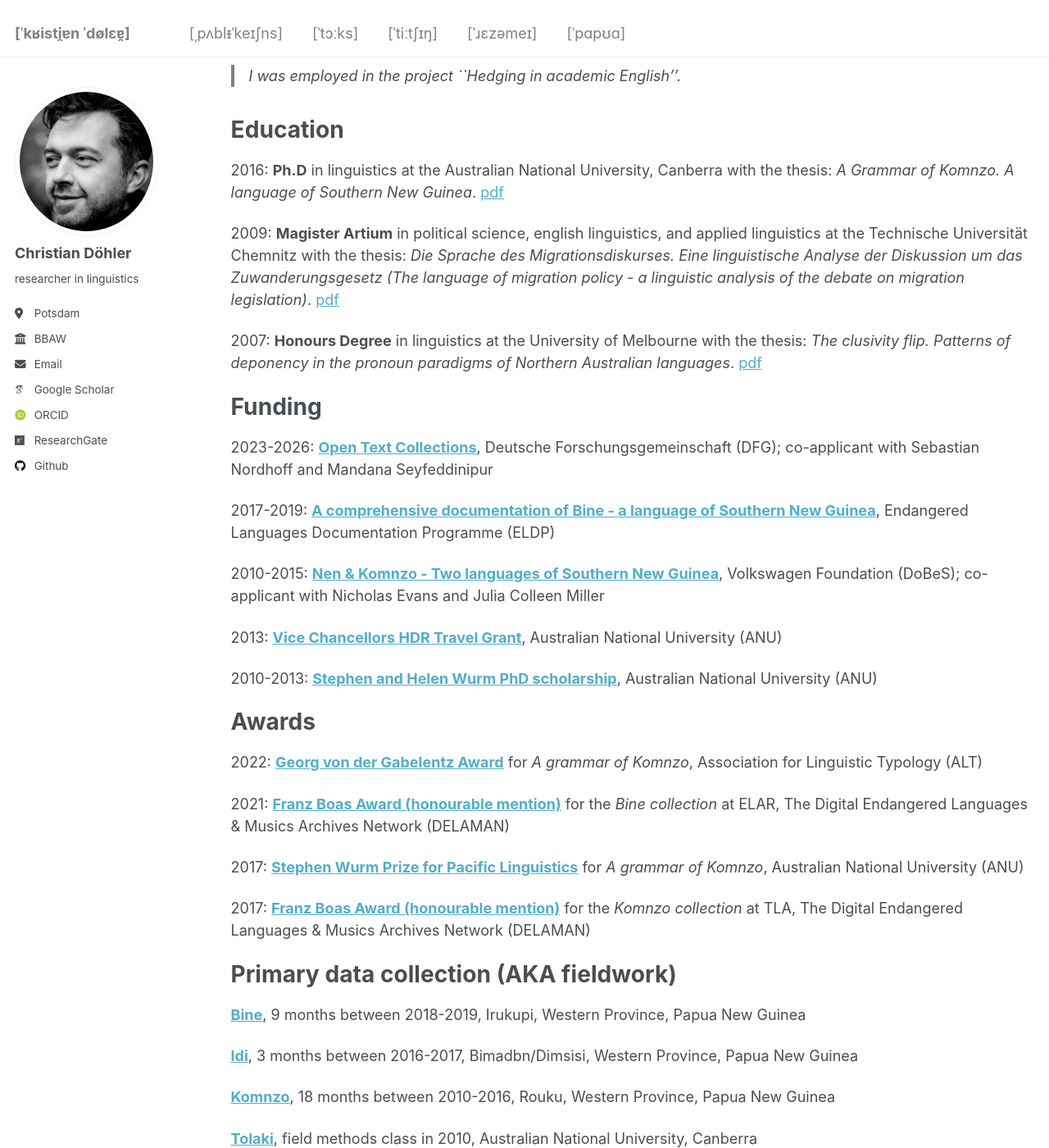
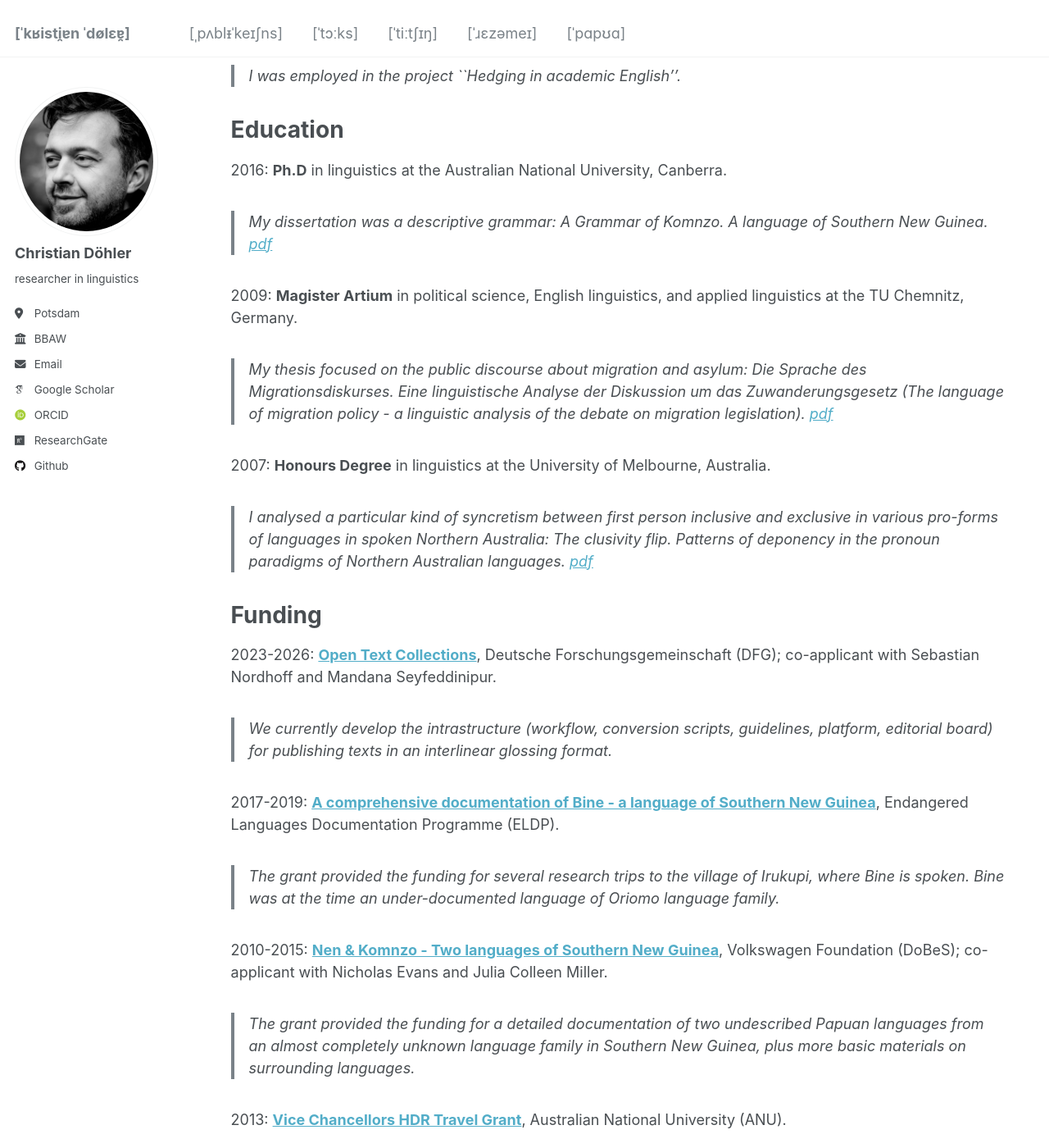
Before and after one commit to chrdoe/chrdoe.github.io, a Jekyll site: the page built from _pages/cv.md, in a window 1280 px wide and 1400 px high, scrolled down 1812 px. Shown: the whole window at 82% size. Built offline with Jekyll 4.4.1, drawn with Linux system fonts in a browser that asks for light colours; some web fonts are replaced; some of the changed text lies outside the part shown.

Commit message:
Update cv.md

```diff
--- a/_pages/cv.md
+++ b/_pages/cv.md
@@ -50,24 +50,32 @@ Work
 
 Education
 ======
-2016: **Ph.D** in linguistics at the Australian National University, Canberra with the thesis: *A Grammar of Komnzo. A language of Southern New Guinea*. [pdf](https://doi.org/10.25911/5d778a5c79763)
+2016: **Ph.D** in linguistics at the Australian National University, Canberra.
+> My dissertation was a descriptive grammar: *A Grammar of Komnzo. A language of Southern New Guinea*. [pdf](https://doi.org/10.25911/5d778a5c79763)
 
-2009: **Magister Artium** in political science, english linguistics, and applied linguistics at the Technische Universität Chemnitz with the thesis: *Die Sprache des Migrationsdiskurses. Eine linguistische Analyse der Diskussion um das Zuwanderungsgesetz (The language of migration policy - a linguistic analysis of the debate on migration legislation)*. [pdf](/files/döhler2009.pdf)
+2009: **Magister Artium** in political science, English linguistics, and applied linguistics at the TU Chemnitz, Germany.
+> My thesis focused on the public discourse about migration and asylum: *Die Sprache des Migrationsdiskurses. Eine linguistische Analyse der Diskussion um das Zuwanderungsgesetz (The language of migration policy - a linguistic analysis of the debate on migration legislation)*. [pdf](/files/döhler2009.pdf)
 
-2007: **Honours Degree** in linguistics at the University of Melbourne with the thesis: *The clusivity flip. Patterns of deponency in the pronoun paradigms of Northern Australian languages*. [pdf](/files/döhler2006.pdf)
+2007: **Honours Degree** in linguistics at the University of Melbourne, Australia.
+> I analysed a particular kind of syncretism between first person inclusive and exclusive in various pro-forms of languages in spoken Northern Australia: *The clusivity flip. Patterns of deponency in the pronoun paradigms of Northern Australian languages*. [pdf](/files/döhler2006.pdf)
 
 Funding
 ====
 
-2023-2026: **[Open Text Collections](https://www.bbaw.de/forschung/open-text-collections)**, Deutsche Forschungsgemeinschaft (DFG); co-applicant with Sebastian Nordhoff and Mandana Seyfeddinipur
+2023-2026: **[Open Text Collections](https://www.bbaw.de/forschung/open-text-collections)**, Deutsche Forschungsgemeinschaft (DFG); co-applicant with Sebastian Nordhoff and Mandana Seyfeddinipur.
+> We currently develop the intrastructure (workflow, conversion scripts, guidelines, platform, editorial board) for publishing texts in an interlinear glossing format.
 
-2017-2019: **[A comprehensive documentation of Bine - a language of Southern New Guinea](https://www.elararchive.org/dk0471)**, Endangered Languages Documentation Programme (ELDP)
+2017-2019: **[A comprehensive documentation of Bine - a language of Southern New Guinea](https://www.elararchive.org/dk0471)**, Endangered Languages Documentation Programme (ELDP).
+> The grant provided the funding for several research trips to the village of Irukupi, where Bine is spoken. Bine was at the time an under-documented language of Oriomo language family.
 
-2010-2015: **[Nen & Komnzo - Two languages of Southern New Guinea](https://portal.volkswagenstiftung.de/search/projectPDF.do?projectId=8476)**, Volkswagen Foundation (DoBeS); co-applicant with Nicholas Evans and Julia Colleen Miller
+2010-2015: **[Nen & Komnzo - Two languages of Southern New Guinea](https://portal.volkswagenstiftung.de/search/projectPDF.do?projectId=8476)**, Volkswagen Foundation (DoBeS); co-applicant with Nicholas Evans and Julia Colleen Miller.
+> The grant provided the funding for a detailed documentation of two undescribed Papuan languages from an almost completely unknown language family in Southern New Guinea, plus more basic materials on surrounding languages.
 
-2013: **[Vice Chancellors HDR Travel Grant](https://study.anu.edu.au/scholarships/find-scholarship/vice-chancellors-hdr-travel-grants)**, Australian National University (ANU)
+2013: **[Vice Chancellors HDR Travel Grant](https://study.anu.edu.au/scholarships/find-scholarship/vice-chancellors-hdr-travel-grants)**, Australian National University (ANU).
+> The grant paid for a research visit to Philadelphia and for the participation at the 3rd International Conference on Language Documentation and Conservation (ICLDC), at the University of Hawaiʻi at Mānoa.
 
-2010-2013: **[Stephen and Helen Wurm PhD scholarship](https://study.anu.edu.au/scholarships/find-scholarship/stephen-helen-wurm-phd-scholarship-asia-pacific-linguistics)**, Australian National University (ANU)
+2010-2013: **[Stephen and Helen Wurm PhD scholarship](https://study.anu.edu.au/scholarships/find-scholarship/stephen-helen-wurm-phd-scholarship-asia-pacific-linguistics)**, Australian National University (ANU).
+> The scholarship covered my spendings (and secured my visa) as a PhD student in Australia.
 
 Awards
 ====
```
